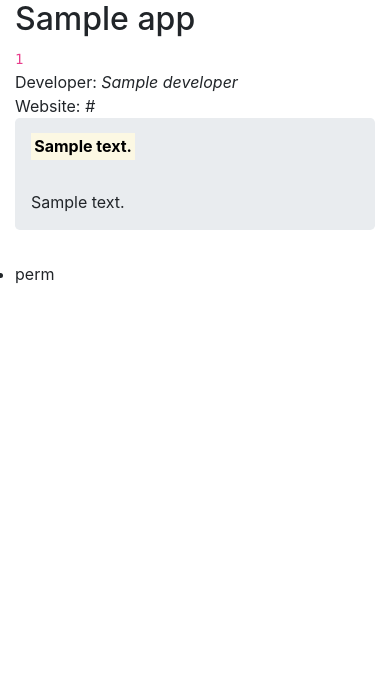
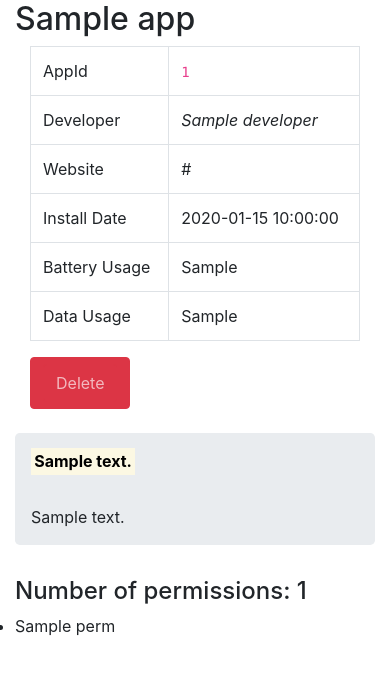
Before and after one commit to stopipv/isdi, a Flask app: template templates/app.html in a window 390 px wide. Shown: the top 675 px of the page. Run offline with Flask 2, Linux system fonts and the light colour scheme; the template is opened without the code that fills it: most values are stand-ins (such as "Sample title", 1, 10 or a date in 2020); parts of the project's set-up code (start-up, migrations or seed data) failed here and were passed over; some libraries are stand-ins or nearby versions.

Commit message:
MobileDevice and some changes

```diff
--- a/android_apps_crawl.csv
+++ /dev/null
@@ -1 +0,0 @@
-../data/crawl_random_1000_apps.csv
--- a/server.py
+++ b/server.py
@@ -36,7 +36,12 @@ def app_details(device):
     d['appId'] = appid
     return render_template(
         'app.html',
-        app=d
+        app=d,
+        info={
+            'install_date': "<TODO>",
+            'battery_usage': "<TODO>",
+            'data_usage': "<TODO>"
+        },
     )
 
 
--- a/templates/app.html
+++ b/templates/app.html
@@ -14,19 +14,34 @@
     <body class=container">
         <div class="container">
             <h2>{{ app.title|safe }} </h2>
-            <code>{{ app.appId }}</code><br/>
-            Developer: <i>{{ app.developer }}</i> </br>
-            Website: <i>{{ app.website }}</i>
+            <div class="container form-group">
+                <table class="table table-bordered">
+                    <tbody>
+			<tr><td>AppId</td><td><code>{{ app.appId }}</code></td></tr>
+			<tr><td>Developer</td> <td><i>{{ app.developer }}</i> </td></tr>
+			<tr><td>Website</td> <td>{{ app.website }} </td></tr>
+			<tr><td>Install Date</td> <td>{{ info.install_date }} </td></tr>
+			<tr><td>Battery Usage</td> <td>{{ info.battery_usage }} </td></tr>
+			<tr><td>Data Usage</td> <td>{{ info.data_usage }} </td></tr>
+                    </tbody>
+                </table>
+		<label class="btn btn-danger">
+		    <button type="button" class="btn btn-danger"
+			    onclick='' disabled>Delete</button>
+		</label>
+            </div>
+
             <div class="jumbotron" style="padding: 1em">
                 <span style="margin-bottom: 2em; display:block"><mark><b>{{ app.summary|safe }}</b></mark></span>
                 {{ app.descriptionHTML|safe }}
             </div>
             <div class="text-sm-left">
+		<h4>Number of permissions: {{ app.permissions| length }}</h4>
                 <ul class="list-group">
                     {% for perm in app.permissions %}
-                    <li class="code">perm</li>
+                    <li class="code">{{ perm }}</li>
                     {% endfor %}
-            </ul>
+		</ul>
             </div>
         </div>
     </body>
```
Also changed, not shown: TODO.md (added, +5 -0 lines), config.py (+3 -6 lines), phone_scanner.py (+17 -10 lines), templates/layout.html (+5 -3 lines), test_ios_device.py (added, +8 -0 lines), 4 other files.
